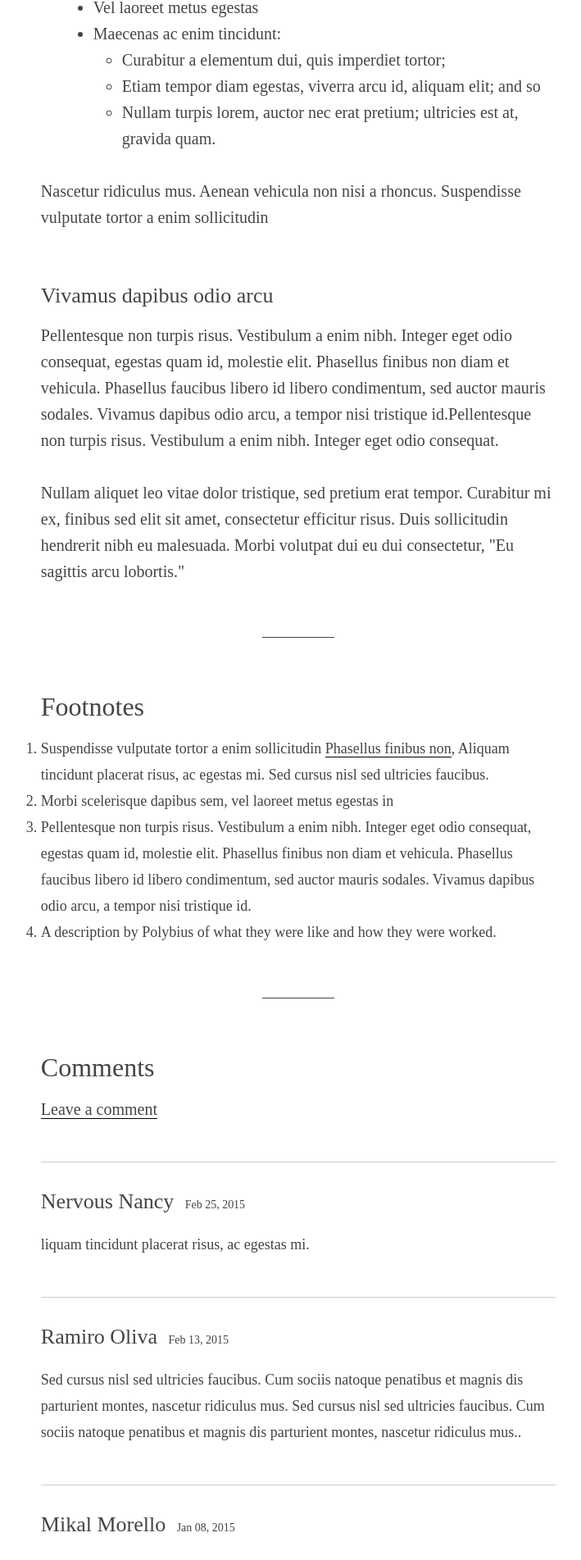
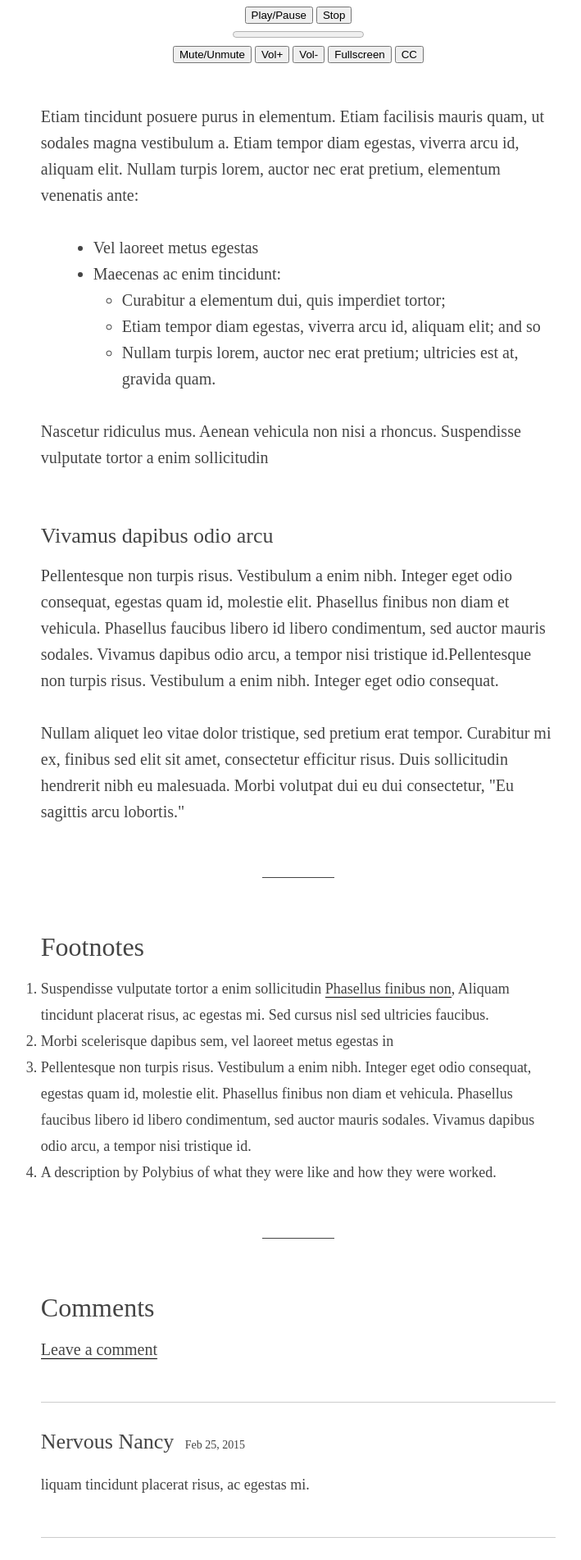
Before and after one commit to rosvain/accessibilityanalytics, a PHP site: page / in a window 1280 px wide. Shown: the part 2875-4778 px from the top of the page at 82% size, without its empty margins (276-985 px from the left). Run offline with PHP 8.4, Linux system fonts and the light colour scheme.

Commit message:
Added video and skip to content links

```diff
--- a/css/style.css
+++ b/css/style.css
@@ -79,7 +79,6 @@ a {
 	 color: #444;
 	 text-decoration: none;
 	 border-bottom: 1px solid #000;
-	 outline: 0;
 	 cursor: pointer;
 }
 
@@ -87,7 +86,6 @@ a:visited {
 	 color: #444;
 	 text-decoration: none;
 	 border-bottom: 1px solid #000;
-	 outline: 0;
 }
 
 a:hover {
@@ -307,6 +305,25 @@ img {
 	 max-width: 100%;
 }
 
+.white-gradient {
+	background: -moz-radial-gradient(center, ellipse cover,  rgba(255,255,255,1) 54%, rgba(255,255,255,0) 100%); /* FF3.6+ */
+
+background: -webkit-gradient(radial, center center, 0px, center center, 100%, color-stop(54%,rgba(255,255,255,1)), color-stop(100%,rgba(255,255,255,0))); /* Chrome,Safari4+ */
+
+background: -webkit-radial-gradient(center, ellipse cover,  rgba(255,255,255,1) 54%,rgba(255,255,255,0) 100%); /* Chrome10+,Safari5.1+ */
+
+background: -o-radial-gradient(center, ellipse cover,  rgba(255,255,255,1) 54%,rgba(255,255,255,0) 100%); /* Opera 12+ */
+
+background: -ms-radial-gradient(center, ellipse cover,  rgba(255,255,255,1) 54%,rgba(255,255,255,0) 100%); /* IE10+ */
+
+background: radial-gradient(ellipse at center,  rgba(255,255,255,1) 54%,rgba(255,255,255,0) 100%); /* W3C */
+
+filter: progid:DXImageTransform.Microsoft.gradient( startColorstr='#ffffff', endColorstr='#00ffffff',GradientType=1 ); /* IE6-9 fallback on horizontal gradient */
+
+
+
+}
+
 section.main {
 	 width: 72.92%;
 }
@@ -384,3 +401,21 @@ h3.comment-header {
 }
 
 }
+
+/* ACCESSIBILITY UPDATES */
+.skip
+{
+position:absolute;
+left:-10000px;
+top:auto;
+width:1px;
+height:1px;
+overflow:hidden;
+}
+
+.skip:focus
+{
+position:static;
+width:auto;
+height:auto;
+}
--- a/index.html
+++ b/index.html
@@ -23,7 +23,7 @@
     </head>
 
 <body>
-
+  <a href="#maincontent" class="skip">Skip to main content</a>
   <nav class="blog" role="navigation">
     <ul class="nav">
       <li class="nav">
@@ -49,7 +49,7 @@
       </section>
     </article>
   </header>
-  <article class="main" role="main">
+  <article id="maincontent" class="main  white-gradient" role="main">
     <section class="main">
       <p class="first-paragraph"><span class="first-letter">L</span>orem ipsum dolor sit amet, consectetur adipiscing elit. Maecenas varius dapibus enim, vitae imperdiet dolor egestas in. Fusce id sodales ligula, id aliquam risus.</p>
       <p>Curabitur a elementum dui, quis imperdiet tortor. Maecenas ac enim tincidunt, ultricies est at, gravida quam. Vestibulum elementum hendrerit vulputate. Phasellus a suscipit magna, eu hendrerit nisl. Vestibulum ipsum dolor, pellentesque sed ultrices nec, mollis ac libero. Curabitur a elementum dui, quis imperdiet tortor. Maecenas ac enim tincidunt.</p>
@@ -70,6 +70,29 @@
       <p>Nullam aliquet leo vitae dolor tristique, sed pretium erat tempor. Curabitur mi ex, finibus sed elit sit amet, consectetur efficitur risus. Duis sollicitudin hendrerit nibh eu malesuada. Morbi volutpat dui eu dui consectetur, eu sagittis arcu lobortis. </p>
       <h2>Curabitur a elementum dui, quis imperdiet tortor. </h2>
       <p>Maecenas ac enim tincidunt, ultricies est at, gravida quam. Vestibulum elementum hendrerit vulputate. Phasellus a suscipit magna, eu hendrerit nisl. Vestibulum ipsum dolor, pellentesque sed ultrices nec, mollis ac libero. Curabitur a elementum dui, quis imperdiet tortor. Maecenas ac enim tincidunt.</p>
+       <div class="figure">
+          <video id="video" controls preload="metadata">
+			<source src="http://iandevlin.github.io/mdn/video-player-with-captions/video/sintel-short.mp4" type="video/mp4">
+			<source src="http://iandevlin.github.io/mdn/video-player-with-captions/video/sintel-short.webm" type="video/webm">
+			<track label="English" kind="subtitles" srclang="en" src="http://iandevlin.github.io/mdn/video-player-with-captions/subtitles/vtt/sintel-en.vtt" default>
+			<track label="Deutsch" kind="subtitles" srclang="de" src="http://iandevlin.github.io/mdn/video-player-with-captions/subtitles/vtt/sintel-de.vtt">
+			<track label="Español" kind="subtitles" srclang="es" src="http://iandevlin.github.io/mdn/video-player-with-captions/subtitles/vtt/sintel-es.vtt">
+		</video>
+		<div id="video-controls" class="controls" data-state="hidden">
+			<button id="playpause" type="button" data-state="play">Play/Pause</button>
+			<button id="stop" type="button" data-state="stop">Stop</button>
+			<div class="progress">
+				<progress id="progress" value="0" min="0">
+					<span id="progress-bar"></span>
+				</progress>
+			</div>
+			<button id="mute" type="button" data-state="mute">Mute/Unmute</button>
+			<button id="volinc" type="button" data-state="volup">Vol+</button>
+			<button id="voldec" type="button" data-state="voldown">Vol-</button>
+			<button id="fs" type="button" data-state="go-fullscreen">Fullscreen</button>
+			<button id="subtitles" type="button" data-state="subtitles">CC</button>
+		</div>
+          </div>
       <p>Etiam tincidunt posuere purus in elementum. Etiam facilisis mauris quam, ut sodales magna vestibulum a. Etiam tempor diam egestas, viverra arcu id, aliquam elit. Nullam turpis lorem, auctor nec erat pretium, elementum venenatis ante:</p>
       <ul>
         <li>Vel laoreet metus egestas</li>
```
